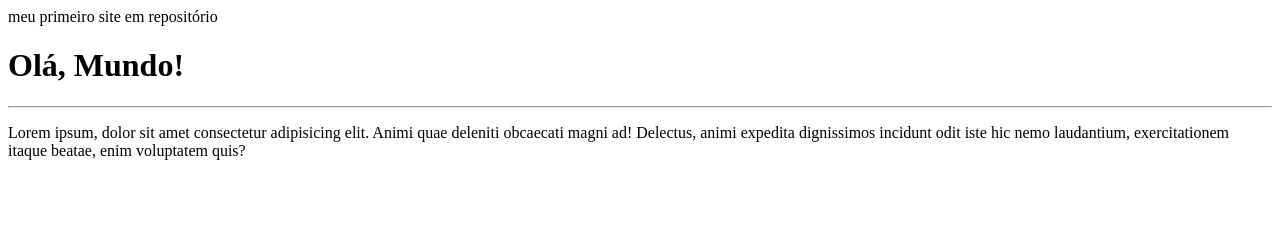
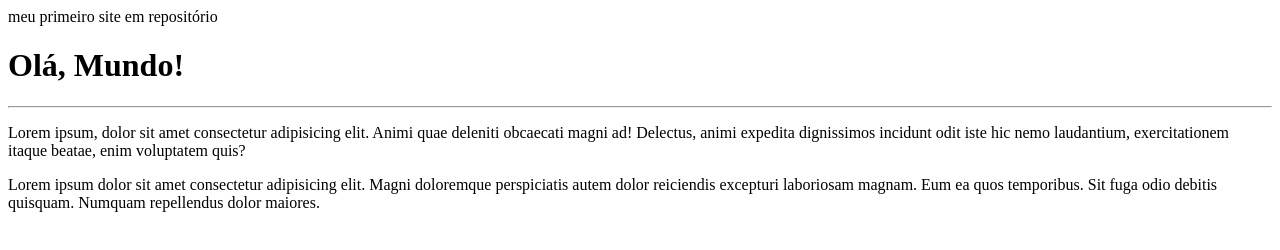
Before and after one commit to Valcost/Ola-Mundo, a plain HTML site: page site-exemplo/index.html in a window 1280 px wide. Drawn offline with Linux system fonts and the light colour scheme.

Commit message:
adicionei um paragráfo

```diff
--- a/site-exemplo/index.html
+++ b/site-exemplo/index.html
@@ -9,5 +9,6 @@
     <h1>Olá, Mundo!</h1>
     <hr>
    <p>Lorem ipsum, dolor sit amet consectetur adipisicing elit. Animi quae deleniti obcaecati magni ad! Delectus, animi expedita dignissimos incidunt odit iste hic nemo laudantium, exercitationem itaque beatae, enim voluptatem quis?</p>
+   <p>Lorem ipsum dolor sit amet consectetur adipisicing elit. Magni doloremque perspiciatis autem dolor reiciendis excepturi laboriosam magnam. Eum ea quos temporibus. Sit fuga odio debitis quisquam. Numquam repellendus dolor maiores.</p>
  </body>
 </html>
```
